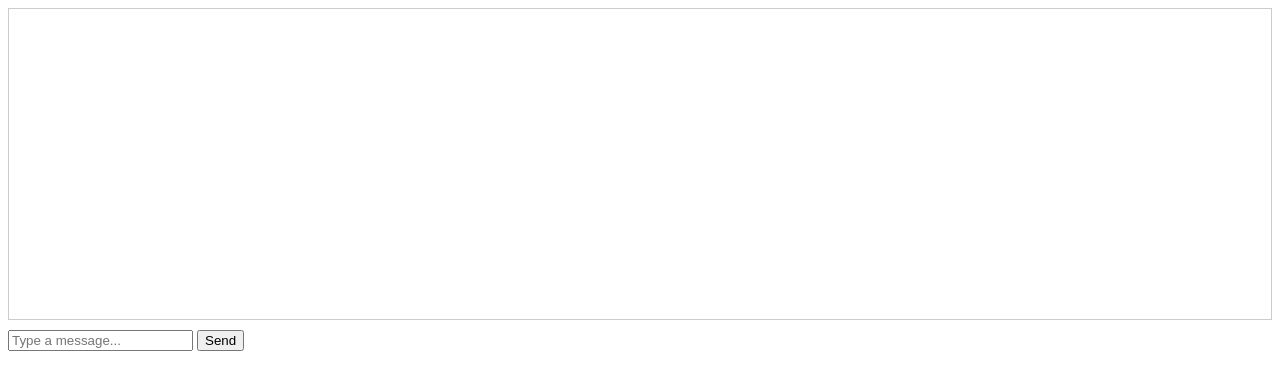
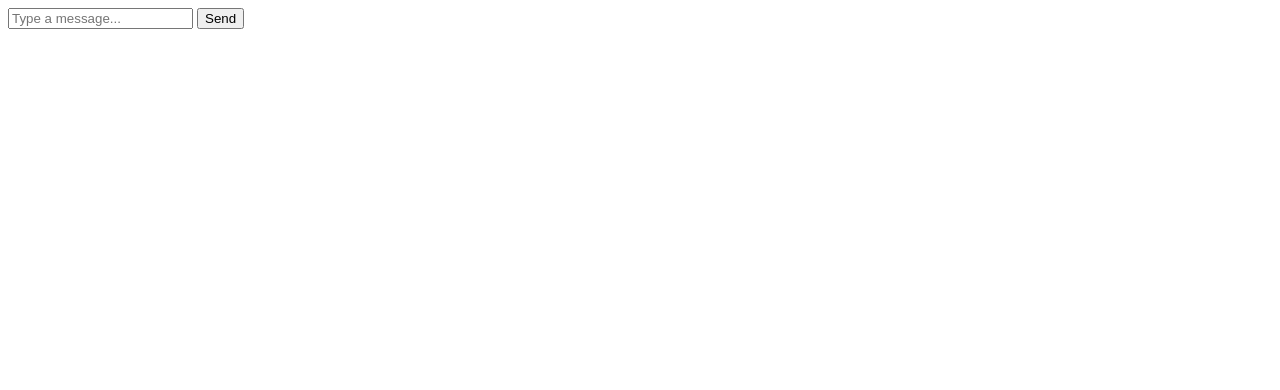
Before and after one commit to echometerain/LibreCupid, a website: page index.html in a window 1280 px wide. Drawn offline with Linux system fonts and the light colour scheme.

Commit message:
Update index.html

```diff
--- a/index.html
+++ b/index.html
@@ -2,23 +2,15 @@
 <html lang="en">
 <head>
     <meta charset="UTF-8">
-    <meta name="viewport" content="width=device-width, initial-scale=1.0">
     <title>Chat App</title>
-    <style>
-        #chat {
-            height: 300px;
-            overflow-y: auto;
-            border: 1px solid #ccc;
-            padding: 5px;
-            margin-bottom: 10px;
-        }
-    </style>
 </head>
 <body>
-    <div id="chat"></div>
+    <div id="messages"></div>
     <input type="text" id="messageInput" placeholder="Type a message...">
     <button onclick="sendMessage()">Send</button>
 
+    <script src="https://www.gstatic.com/firebasejs/8.0.0/firebase-app.js"></script>
+    <script src="https://www.gstatic.com/firebasejs/8.0.0/firebase-auth.js"></script>
     <script src="chat.js"></script>
 </body>
 </html>
```
